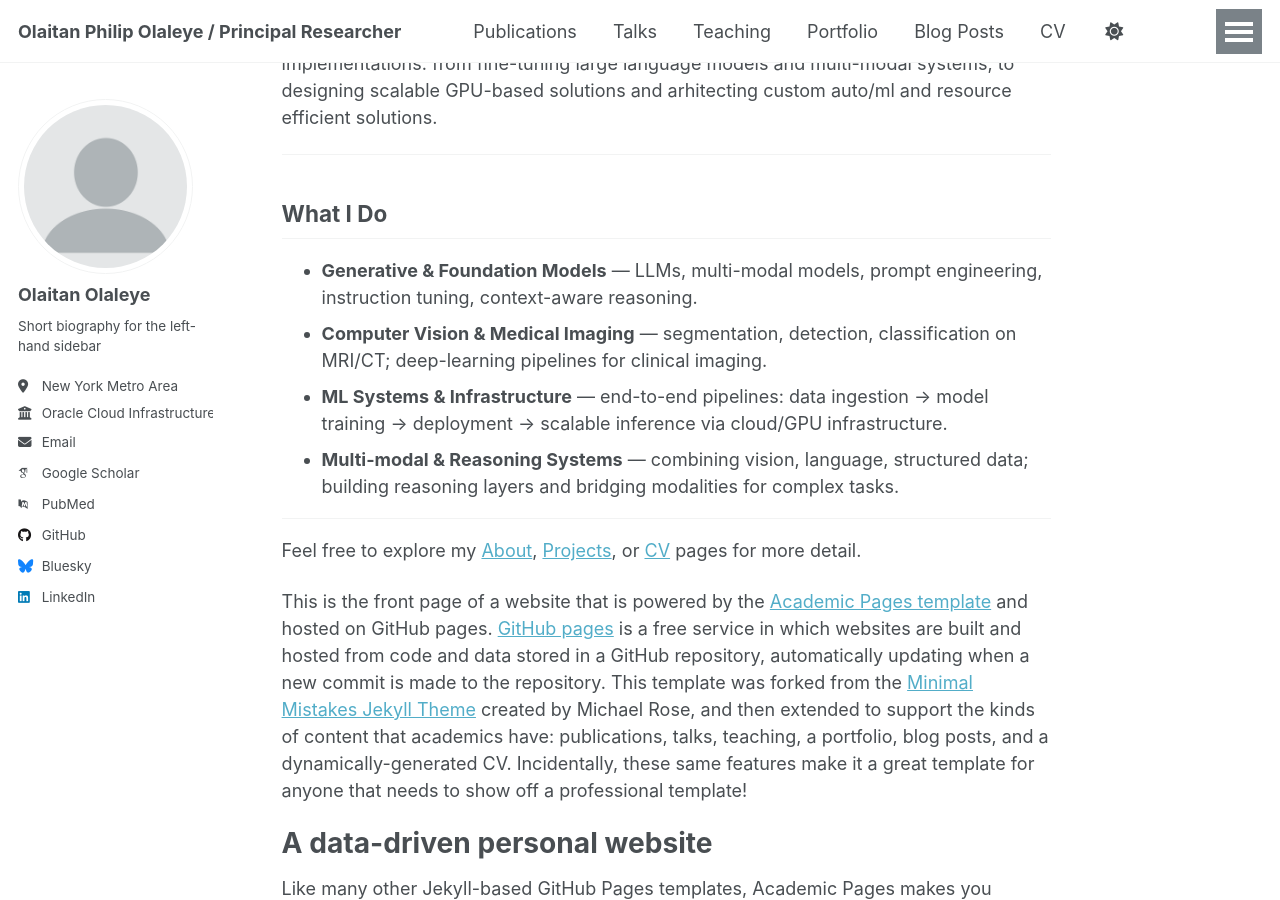
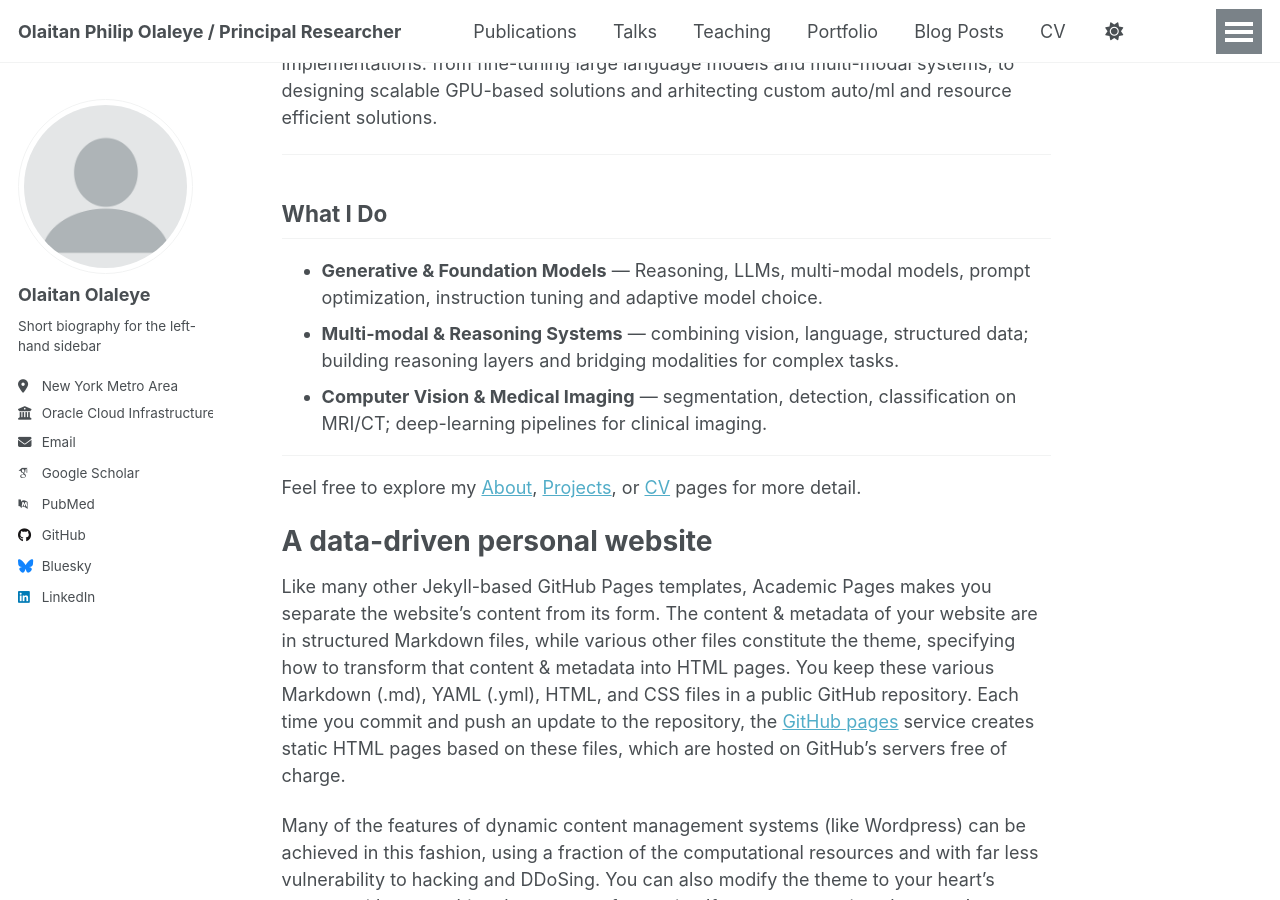
Before and after one commit to b3r-prog/b3r-prog.github.io, a Jekyll site: the page built from _pages/about.md, in a window 1280 px wide and 900 px high, scrolled down 439 px. Built offline with Jekyll 4.4.1, drawn with Linux system fonts in a browser that asks for light colours; some web fonts are replaced; a script that is not in the unit is left out.

Commit message:
Update about.md

```diff
--- a/_pages/about.md
+++ b/_pages/about.md
@@ -21,17 +21,13 @@ I help lead the build-out of state-of-the-art models and production-grade system
 
 ## What I Do
 
-- **Generative & Foundation Models** — LLMs, multi-modal models, prompt engineering, instruction tuning, context-aware reasoning.
+- **Generative & Foundation Models** — Reasoning, LLMs, multi-modal models, prompt optimization, instruction tuning and adaptive model choice.
+- **Multi-modal & Reasoning Systems** — combining vision, language, structured data; building reasoning layers and bridging modalities for complex tasks.
 - **Computer Vision & Medical Imaging** — segmentation, detection, classification on MRI/CT; deep-learning pipelines for clinical imaging.
-- **ML Systems & Infrastructure** — end-to-end pipelines: data ingestion → model training → deployment → scalable inference via cloud/GPU infrastructure.
-- **Multi-modal & Reasoning Systems** — combining vision, language, structured data; building reasoning layers and bridging modalities for complex tasks.
 
 ---
 
 Feel free to explore my [About](/about.html), [Projects](/projects.html), or [CV](/cv.html) pages for more detail.
-
-
-This is the front page of a website that is powered by the [Academic Pages template](https://github.com/academicpages/academicpages.github.io) and hosted on GitHub pages. [GitHub pages](https://pages.github.com) is a free service in which websites are built and hosted from code and data stored in a GitHub repository, automatically updating when a new commit is made to the repository. This template was forked from the [Minimal Mistakes Jekyll Theme](https://mmistakes.github.io/minimal-mistakes/) created by Michael Rose, and then extended to support the kinds of content that academics have: publications, talks, teaching, a portfolio, blog posts, and a dynamically-generated CV. Incidentally, these same features make it a great template for anyone that needs to show off a professional template!
 
 A data-driven personal website
 ======
```
